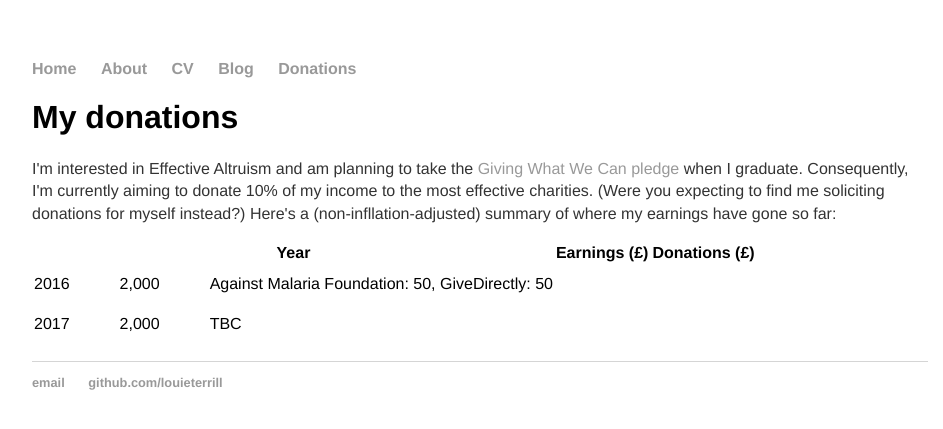
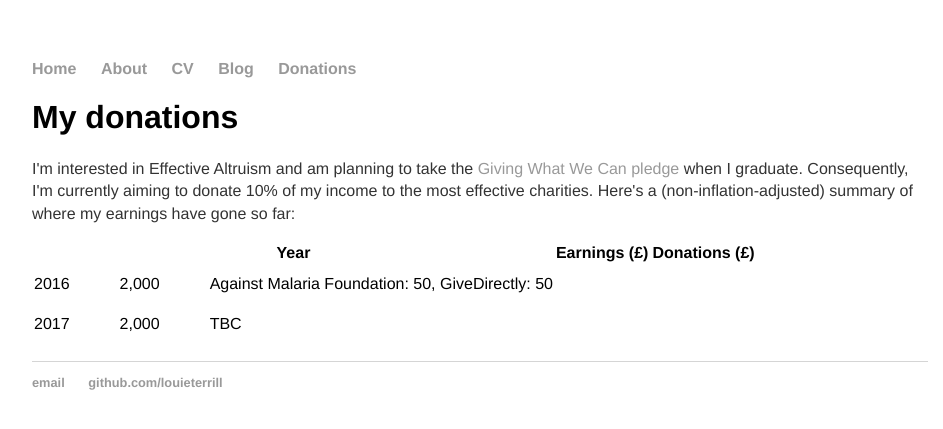
Before and after one commit to LouieTerrill/LouieTerrill.github.io, a Jekyll site: the page built from donations/index.html, in a window 1280 px wide. Shown: the top 429 px of the page, without its empty margins (160-1103 px from the left). Built offline with Jekyll 4.4.1, drawn with Linux system fonts in a browser that asks for light colours.

Commit message:
Update index.html

```diff
--- a/donations/index.html
+++ b/donations/index.html
@@ -7,8 +7,7 @@ title: Donations
 <p>
   I'm interested in Effective Altruism and am planning to take the <a href="https://www.givingwhatwecan.org/pledge/">Giving What We Can pledge</a> when I graduate.
   Consequently, I'm currently aiming to donate 10% of my income to the most effective charities.
-  (Were you expecting to find me soliciting donations for myself instead?)
-  Here's a (non-infllation-adjusted) summary of where my earnings have gone so far:
+  Here's a (non-inflation-adjusted) summary of where my earnings have gone so far:
 </p>
 <p>
   <table>
@@ -28,4 +27,5 @@ title: Donations
     <td>TBC</td>
   </tr>
 </table>
+
 </p>
```
